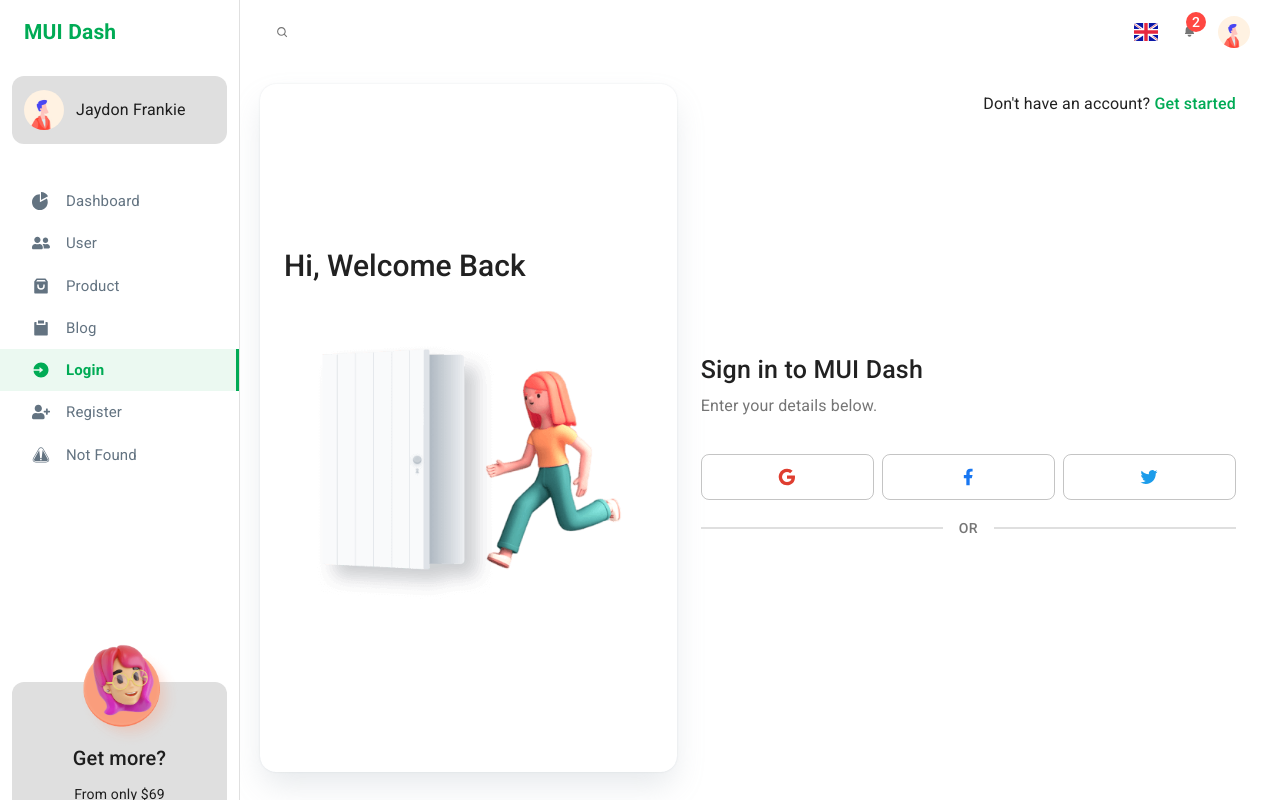
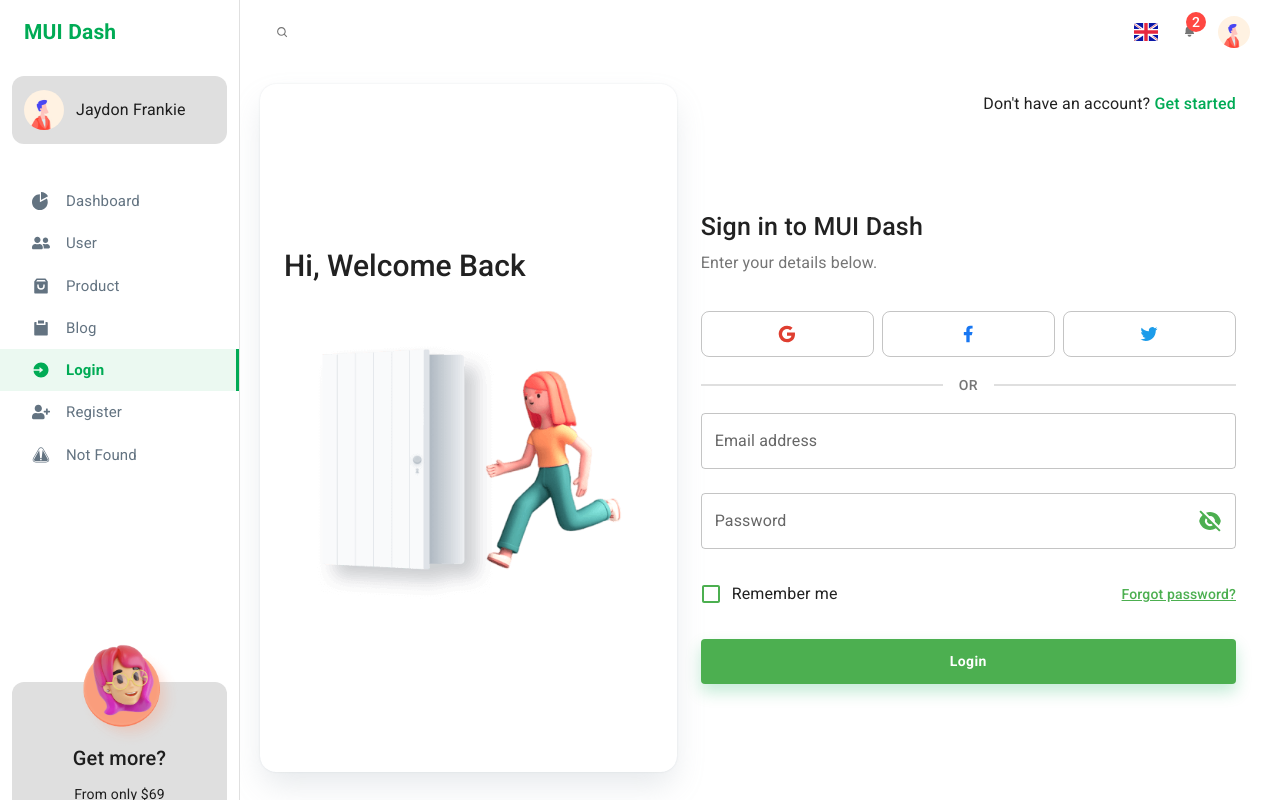
Before and after one commit to SuperDev01234/MUISample, a React (Create React App) app: page /login in a window 1280 px wide. Built offline with nearby package versions, Linux system fonts and the light colour scheme.

Commit message:
Login: form design

```diff
--- /dev/null
+++ b/src/components/AuthPages/FormLogin.js
@@ -0,0 +1,114 @@
+import {
+  Button,
+  Checkbox,
+  FormControlLabel,
+  IconButton,
+  InputAdornment,
+  Link,
+} from "@material-ui/core";
+import { styled } from "@material-ui/styles";
+import { TextField } from "@mui/material";
+import { Box } from "@mui/system";
+import { useState } from "react";
+import { RiEyeFill, RiEyeOffFill } from "react-icons/ri";
+
+// style
+const FormStyle = styled("form")(({ theme }) => ({
+  // border: "1px solid",
+  marginTop: theme.spacing(2),
+  display: "grid",
+  gap: theme.spacing(3),
+
+  "& label.Mui-focused": {
+    color: theme.palette.success.main,
+  },
+  "& .MuiInput-underline:after": {
+    borderBottomColor: theme.palette.success.main,
+  },
+  "& .MuiOutlinedInput-root": {
+    "&.Mui-focused fieldset": {
+      borderColor: theme.palette.success.main,
+    },
+  },
+
+  "& .MuiIconButton-label": {
+    color: theme.palette.success.main,
+  },
+
+  "& a": {
+    color: theme.palette.success.main,
+    fontWeight: 500,
+    "&:hover": {
+      color: theme.palette.success.light,
+    },
+  },
+
+  "& .MuiButton-contained": {
+    backgroundColor: theme.palette.success.main,
+    color: theme.palette.common.white,
+    fontWeight: 600,
+    textTransform: "capitalize",
+    padding: theme.spacing(1.25),
+    boxShadow: `rgb(0 171 85 / 24%) 0px 8px 16px 0px`,
+    "&:hover": {
+      backgroundColor: theme.palette.success.dark,
+      boxShadow: "none",
+    },
+  },
+}));
+
+const FormLogin = () => {
+  const [showPassword, setShowPassord] = useState(false);
+
+  const handleTogglePassword = () => setShowPassord(!showPassword);
+
+  // prevent Default
+  const preventDefault = (e) => e.preventDefault();
+
+  return (
+    <FormStyle component="form" noValidate>
+      <TextField
+        variant="outlined"
+        fullWidth
+        type="email"
+        label="Email address"
+      />
+
+      <TextField
+        variant="outlined"
+        fullWidth
+        type={showPassword ? "text" : "password"}
+        InputProps={{
+          endAdornment: (
+            <InputAdornment position="end">
+              <IconButton edge="end" onClick={handleTogglePassword}>
+                {showPassword ? <RiEyeFill /> : <RiEyeOffFill />}
+              </IconButton>
+            </InputAdornment>
+          ),
+        }}
+        label="Password"
+      />
+
+      <Box
+        sx={{
+          display: "flex",
+          justifyContent: "space-between",
+          alignItems: "center",
+        }}
+      >
+        <FormControlLabel control={<Checkbox />} label="Remember me" />
+
+        <Link href="#" onClick={preventDefault} underline="always">
+          Forgot password?
+        </Link>
+      </Box>
+
+      <Button variant="contained" disableElevation>
+        Login
+      </Button>
+    </FormStyle>
+  );
+};
+
+export default FormLogin;
--- a/src/pages/Login.js
+++ b/src/pages/Login.js
@@ -3,6 +3,7 @@
 import { Box } from "@mui/system";
 import { Link as RouterLink } from "react-router-dom";
 import AuthButtonGroup from "../components/AuthPages/ButtonGroup";
+import FormLogin from "../components/AuthPages/FormLogin";
 import LeftPanel from "../components/AuthPages/LeftPanel";
 import SectionDivider from "../components/AuthPages/SectionDivider";
 
@@ -79,6 +80,7 @@
           <SectionDivider />
 
           {/* The Actual Form 👇 */}
+          <FormLogin />
         </Box>
       </RightPanelStyle>
     </ContainerGridStyle>
```
